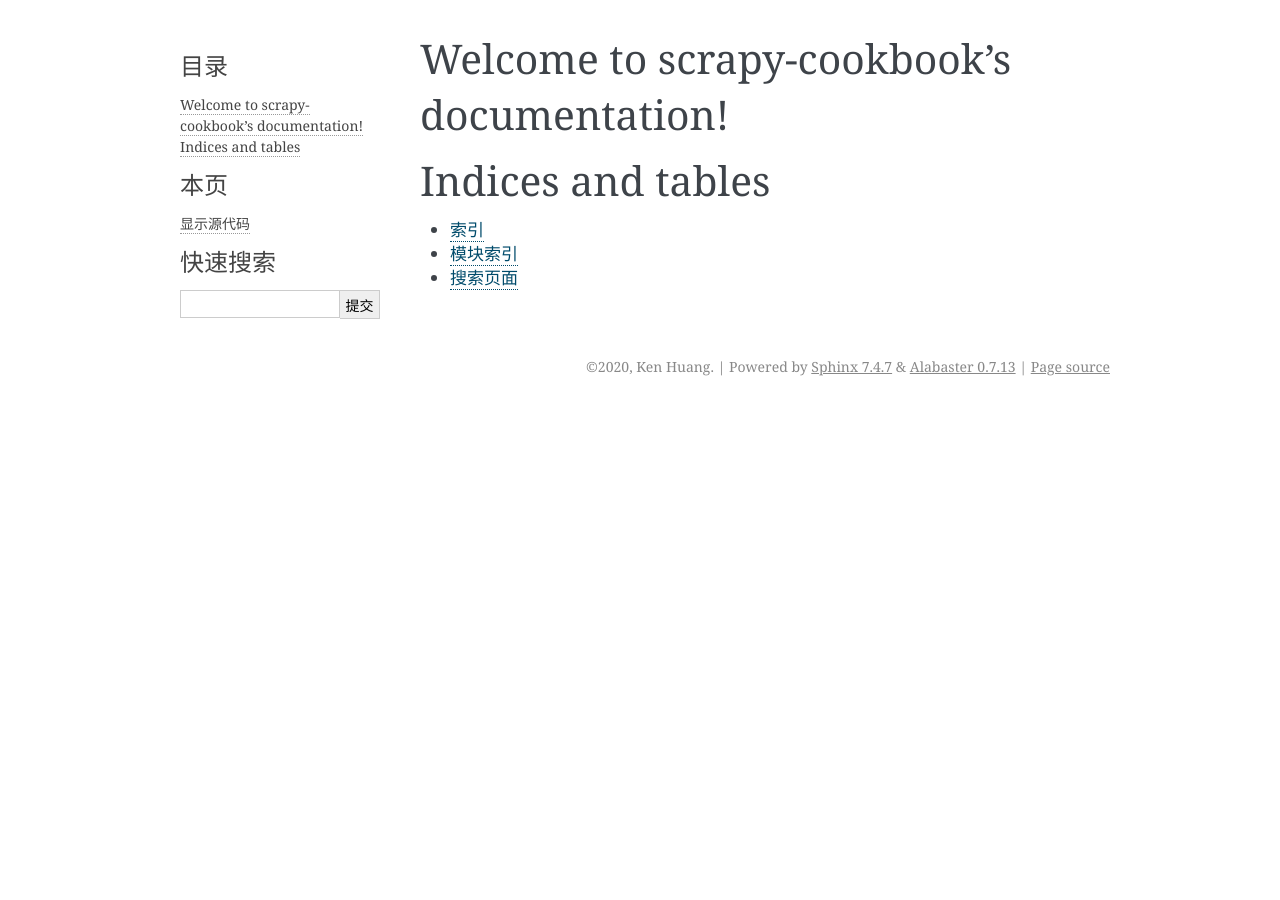
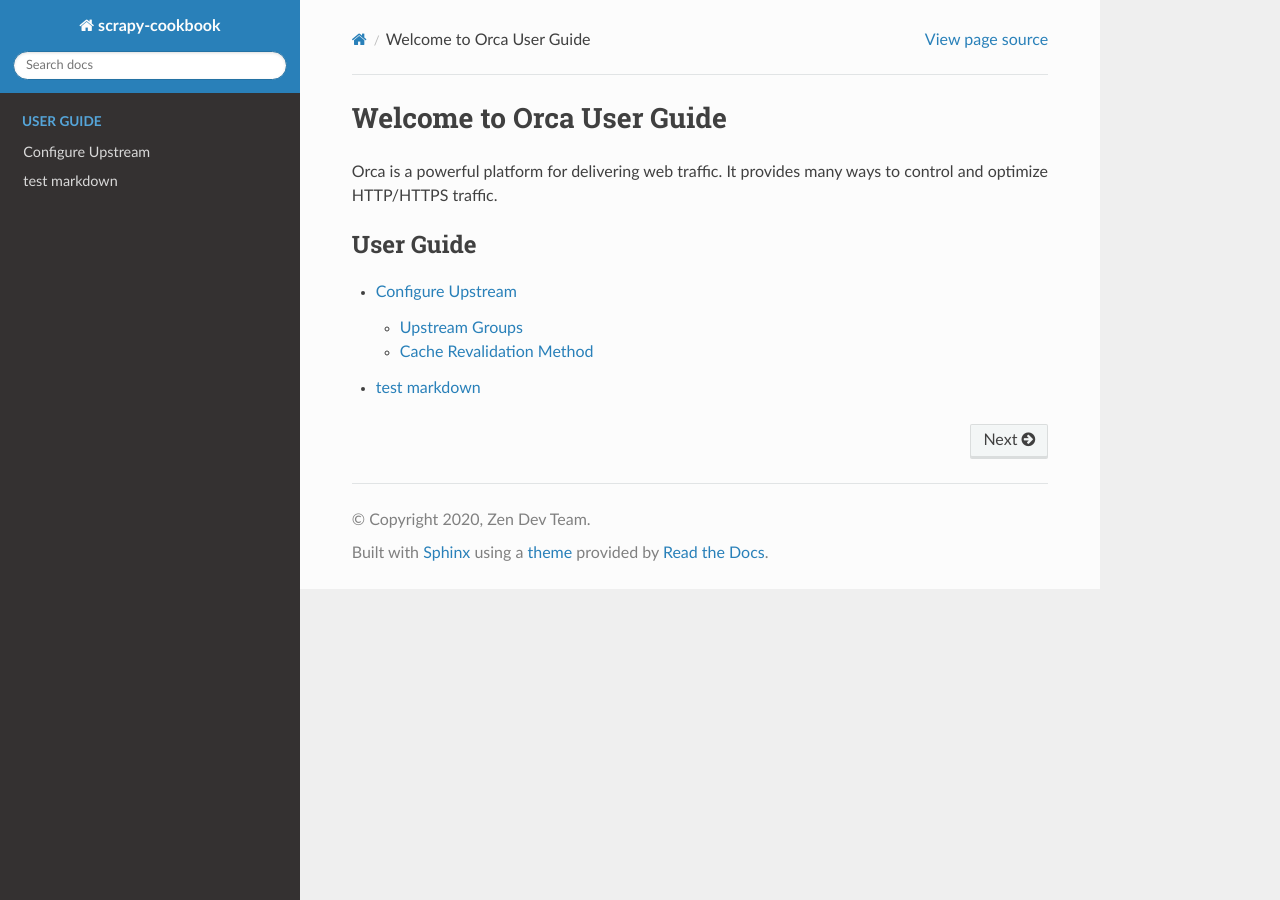
Before and after one commit to Mrknowledge/scrapy-cookbook, a Sphinx documentation site: the page built from source/index.rst, in a window 1280 px wide. Built offline with Sphinx 7.4.7 and the Read the Docs theme 2.0.0, drawn with Linux system fonts in a browser that asks for light colours.

Commit message:
theme modify

```diff
--- a/hello.rst
+++ /dev/null
@@ -1,2 +0,0 @@
-hello,world
-============
--- a/source/conf.py
+++ b/source/conf.py
@@ -15,15 +15,24 @@
 # sys.path.insert(0, os.path.abspath('.'))
 
 # ken add
+# At top on conf.py (with other import statements)
+#import recommonmark
+#from recommonmark.transform import AutoStructify
+
 import sphinx_rtd_theme
-html_theme = "sphinx_rtd_theme"
-html_theme_path = [sphinx_rtd_theme.get_html_theme_path()]
 master_doc = 'index'
+
+#from recommonmark.parser import CommonMarkParser
+#source_parsers = {
+#	'.md': CommonMarkParser,
+#}
+#source_suffix = ['.rst', '.md']
+
 
 # -- Project information -----------------------------------------------------
 
 project = 'scrapy-cookbook'
-copyright = '2020, Ken Huang'
+copyright = '2020, Zen Dev Team'
 author = 'Ken Huang'
 
 # The full version, including alpha/beta/rc tags
@@ -58,10 +67,23 @@ exclude_patterns = []
 
 # The theme to use for HTML and HTML Help pages.  See the documentation for
 # a list of builtin themes.
-#
-html_theme = 'alabaster'
+# ken modify
+html_theme = 'sphinx_rtd_theme'
+html_theme_path = [sphinx_rtd_theme.get_html_theme_path()]
 
 # Add any paths that contain custom static files (such as style sheets) here,
 # relative to this directory. They are copied after the builtin static files,
 # so a file named "default.css" will overwrite the builtin "default.css".
 html_static_path = ['_static']
+
+#extensions = ['sphinxcontrib.fulltoc', 'recommonmark']
+extensions = ['recommonmark']
+
+# ken add
+# At the bottom of conf.py
+#def setup(app):
+#	app.add_config_value('recommonmark_config', {
+#			'url_resolver': lambda url: github_doc_root + url,
+#			'auto_toc_tree_section': 'Contents',
+#			}, True)
+#	app.add_transform(AutoStructify)
--- /dev/null
+++ b/source/hello.rst
@@ -0,0 +1,31 @@
+Configure Upstream
+==================
+
+You can change the upstream anytime on the distribution's **Configure/General** tab.
+
+Upstream Groups
+---------------
+
+With **Upstream Groups**, it is possible to serve content from several origins and deliver them using one domain.
+
+
+You can add additional upstreams in **Upstream Groups** on the **Configure/General** tab and reference them in edge rules on the **Rules/Edge Rules** tab.
+
+.. _cache_revalidation:
+
+Cache Revalidation Method
+-------------------------
+
+Edge servers must revalidate objects in their cache when the objects expire. On the **Configure / General** tab, you can select between two different methods for the edge servers to use.
+
+Full Download
+~~~~~~~~~~~~~
+
+This is the default method which will work with all origins. With this method, when an object expires, the edge server will download a complete copy from your origin and cache the new copy. This method will always work, but it is not always very efficient, especially if the object has not changed.
+
+Conditional Request
+~~~~~~~~~~~~~~~~~~~
+
+This method uses conditional requests with the "If-Modified-Since" header in order to identify if the content has changed on the origin. If it has not, the edge servers will revalidate the cached object without having to download a new copy of it. If the object has changed, the origin will send the new copy to the edge server.
+
+In order for this method to work, your origin must support the "If-Modified-Since" header. Most modern HTTP servers now support this method. We recommend that you confirm that your origin supports it before enabling this feature. However, if your origin does not, the edge servers will fall back to **Full Download**.
--- /dev/null
+++ b/source/hh.md
@@ -0,0 +1,2 @@
+# test markdown
+	this just a test file.
--- a/source/index.rst
+++ b/source/index.rst
@@ -1,20 +1,11 @@
-.. scrapy-cookbook documentation master file, created by
-   sphinx-quickstart on Sun Aug 30 10:11:24 2020.
-   You can adapt this file completely to your liking, but it should at least
-   contain the root `toctree` directive.
+Welcome to Orca User Guide
+==========================
 
-Welcome to scrapy-cookbook's documentation!
-===========================================
+Orca is a powerful platform for delivering web traffic. It provides many ways to control and optimize HTTP/HTTPS traffic.
 
 .. toctree::
    :maxdepth: 2
-   :caption: Contents:
+   :caption: User Guide
 
-
-
-Indices and tables
-==================
-
-* :ref:`genindex`
-* :ref:`modindex`
-* :ref:`search`
+   hello
+   hh
```
Also changed, not shown: index.rst (deleted, +0 -7 lines).
